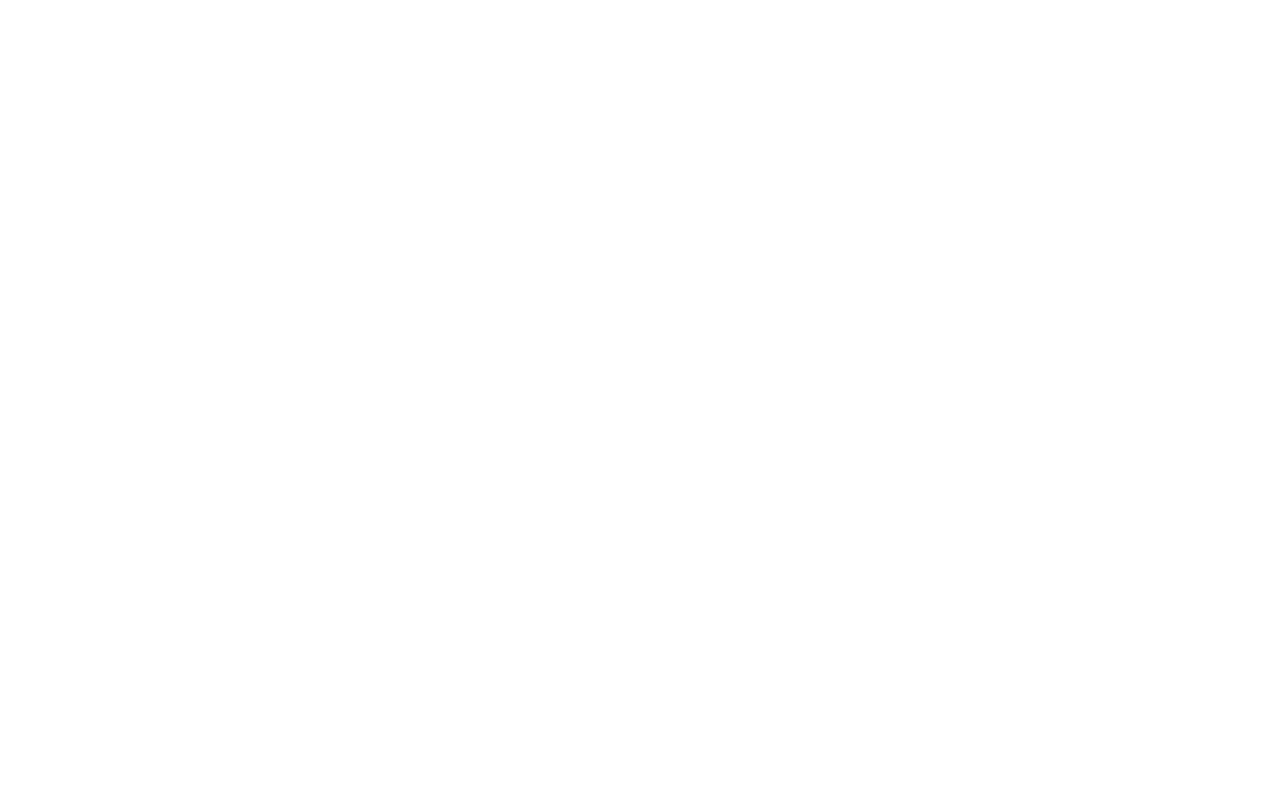
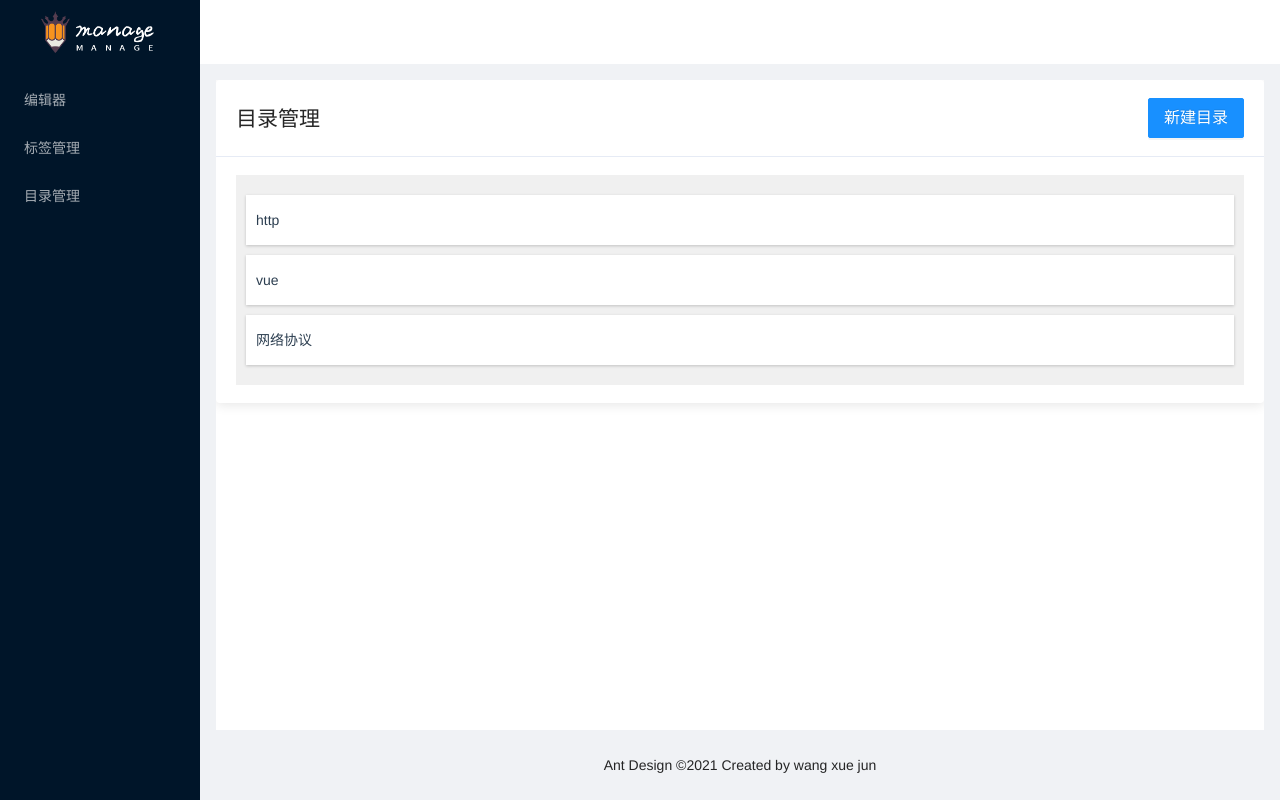
Before and after one commit to wangxuejun/Editor, a Vue app: page /admin/catalogue in a window 1280 px wide. Before the commit this address had no page. Built offline with nearby package versions, Linux system fonts and the light colour scheme; a small style sheet from the web is missing; what @kangc/v-md-editor would draw is missing.

Commit message:
feat(标签)：二级目录

```diff
--- a/public/index.html
+++ b/public/index.html
@@ -6,7 +6,7 @@
     <meta name="viewport" content="width=device-width,initial-scale=1.0">
     <link rel="icon" href="<%= BASE_URL %>favicon.ico">
     <title><%= htmlWebpackPlugin.options.title %></title>
-    <link rel="stylesheet" href="//at.alicdn.com/t/font_2673651_bhhzhmsgpn7.css">
+    <link rel="stylesheet" href="//at.alicdn.com/t/font_2673651_zpu063t5eqg.css">
     <script src="https://unpkg.com/vue@3.1.4/dist/<%= (process.env.NODE_ENV=== 'development'? 'vue.global.js': 'vue.runtime.global.prod.js') %>"></script>
     <script src="https://unpkg.com/vue-router@4.0.10/dist/<%= (process.env.NODE_ENV=== 'development'? 'vue-router.global.js': 'vue-router.global.prod.js') %>"></script>
   </head>
--- /dev/null
+++ b/src/pages/admin/catalogue/index.vue
@@ -0,0 +1,188 @@
+<template>
+  <div class="admin-page">
+    <div class="pannel">
+      <div class="title">
+        <h2>目录管理</h2>
+        <a-button type="primary" size="large" @click="addCatalogue()">新建目录</a-button>
+      </div>
+      <div class="content catalogue-content">
+        <div
+          class="catalogue-list"
+          :ref="
+            el => {
+              setRef(el, 'catalogueList')
+            }
+          "
+        >
+          <div
+            class="catalogue-item"
+            :class="{ 'item-level2': item.level === 2 }"
+            v-for="(item, index) in list"
+            :key="index"
+            @dblclick="editorCatalogue(index)"
+          >
+            <span v-if="item.statue === 'close'">{{ item.name }}</span>
+            <a-input
+              @blur="confirmCatalogue(index)"
+              @keydown.enter="getCurrentBlur"
+              v-if="item.statue === 'editor'"
+              v-model:value="item.name"
+            ></a-input>
+            <i class="flex1"></i>
+            <i
+              class="iconfont icon-add-folder"
+              @click="addTwoCatalogue(item, index)"
+              v-if="item.level !== 2"
+            ></i>
+            <i class="iconfont icon-delete" @click="deltCatalogue(item, index)"></i>
+          </div>
+        </div>
+      </div>
+    </div>
+  </div>
+</template>
+<script>
+import { nextTick, reactive, computed } from 'vue'
+import { Modal } from 'ant-design-vue'
+
+export default {
+  name: 'Note',
+  components: {},
+  data() {
+    return {}
+  },
+  created() {},
+  setup() {
+    // ref Dom
+    let myRef = reactive({})
+    let setRef = (el, name) => {
+      myRef[name] = el
+    }
+    // 使当前目录获取焦点
+    let getCurrentFocus = () => {
+      nextTick().then(() => {
+        myRef.catalogueList.getElementsByTagName('input')[0].focus()
+      })
+    }
+    // 使当前目录失去焦点
+    let getCurrentBlur = () => {
+      nextTick().then(() => {
+        myRef.catalogueList.getElementsByTagName('input')[0].blur()
+      })
+    }
+    // 我的目录列表
+    let catalogue = reactive([
+      { name: 'http', statue: 'close' },
+      { name: 'vue', statue: 'close' },
+      { name: '网络协议', statue: 'close' }
+    ])
+    let list = computed(() => {
+      let arr = []
+      catalogue.forEach(item => {
+        arr.push(item)
+        if (item.child && item.child.length > 0) {
+          item.child.forEach(child => {
+            arr.push(child)
+          })
+        }
+      })
+      return arr
+    })
+    // 添加目录
+    let addCatalogue = () => {
+      catalogue.push({ name: '请编辑目录名', statue: 'editor' })
+      getCurrentFocus()
+    }
+    // 添加二级目录
+    let addTwoCatalogue = (item, index) => {
+      if (!item.child) {
+        item.child = []
+      }
+      item.child.push({ name: '请编辑目录名', statue: 'editor', level: 2 })
+      console.log(index)
+    }
+    // 修改目录名称
+    let confirmCatalogue = index => {
+      catalogue[index].statue = 'close'
+    }
+    // 编辑目录
+    let editorCatalogue = index => {
+      catalogue[index].statue = 'editor'
+      getCurrentFocus()
+    }
+    // 删除目录
+    let deltCatalogue = (item, index) => {
+      Modal.confirm({
+        content: '确定删除目录【' + item.name + '】？',
+        onOk() {
+          catalogue.splice(index, 1)
+        }
+      })
+    }
+    return {
+      list,
+      setRef,
+      addCatalogue,
+      addTwoCatalogue,
+      confirmCatalogue,
+      editorCatalogue,
+      getCurrentBlur,
+      deltCatalogue
+    }
+  }
+}
+</script>
+<style scoped lang="scss">
+.admin-page {
+  width: 100%;
+  height: 100%;
+  overflow: scroll;
+}
+.pannel {
+  box-shadow: 0 2px 12px 0 rgb(0 0 0 / 10%);
+  border-radius: 4px;
+  .title {
+    padding: 18px 20px;
+    border-bottom: 1px solid #e6ebf5;
+    display: flex;
+    justify-content: space-between;
+    align-items: center;
+    h2 {
+      margin-bottom: 0;
+    }
+  }
+  .content {
+    padding: 18px 20px;
+  }
+  .catalogue-content {
+    .catalogue-list {
+      padding: 20px 10px;
+      background-color: rgb(240, 240, 240);
+      .catalogue-item {
+        display: flex;
+        align-items: center;
+        justify-content: space-between;
+        padding: 0 10px;
+        height: 50px;
+        box-shadow: rgb(0 0 0 / 20%) 0 1px 3px 0;
+        background-color: white;
+        margin-bottom: 10px;
+        &:last-child {
+          margin-bottom: 0;
+        }
+        &.item-level2 {
+          margin-left: 20px;
+        }
+        .iconfont {
+          margin-left: 20px;
+          cursor: pointer;
+        }
+        .flex1 {
+          flex: 1;
+          margin-right: 40px;
+        }
+      }
+    }
+  }
+}
+</style>
--- a/src/pages/admin/index.vue
+++ b/src/pages/admin/index.vue
@@ -11,11 +11,7 @@
           <img src="../../../public/img/logo.png" alt="" />
         </div>
         <a-menu theme="dark" mode="inline" v-model:selectedKeys="selectedKeys">
-          <a-menu-item
-            v-for="(item, index) in navs"
-            :key="index"
-            @click="jump(item)"
-          >
+          <a-menu-item v-for="(item, index) in navs" :key="index" @click="jump(item)">
             <span class="nav-text">{{ item.name }}</span>
           </a-menu-item>
         </a-menu>
@@ -58,8 +54,12 @@ export default defineComponent({
         path: '/admin/home'
       },
       {
-        name: '标签',
+        name: '标签管理',
         path: '/admin/tag'
+      },
+      {
+        name: '目录管理',
+        path: '/admin/catalogue'
       }
     ])
 
--- a/src/pages/admin/tag/index.vue
+++ b/src/pages/admin/tag/index.vue
@@ -1,11 +1,9 @@
 <template>
-  <div class="home-page">
+  <div class="admin-page">
     <div class="pannel">
       <div class="title">
         <h2>标签管理</h2>
-        <a-button type="primary" size="large" @click="addTag()"
-          >添加标签</a-button
-        >
+        <a-button type="primary" size="large" @click="addTag()">添加标签</a-button>
       </div>
       <div class="content tags-content">
         <div
@@ -24,38 +22,6 @@
         </div>
       </div>
     </div>
-    <div class="pannel">
-      <div class="title">
-        <h2>目录管理</h2>
-        <a-button type="primary" size="large" @click="addCatalogue()"
-          >新建目录</a-button
-        >
-      </div>
-      <div class="content catalogue-content">
-        <div
-          class="catalogue-list"
-          :ref="
-            el => {
-              setRef(el, 'catalogueList')
-            }
-          "
-        >
-          <div
-            class="catalogue-item"
-            v-for="(item, index) in catalogue"
-            :key="index"
-            @dblclick="editorCatalogue(index)"
-          >
-            <span v-if="item.statue === 'close'">{{ item.name }}</span>
-            <a-input
-              @blur="confirmCatalogue(index)"
-              v-if="item.statue === 'editor'"
-              v-model:value="item.name"
-            ></a-input>
-          </div>
-        </div>
-      </div>
-    </div>
   </div>
   <AddTag
     @handleOk="handleOk"
@@ -67,7 +33,7 @@
   ></AddTag>
 </template>
 <script>
-import { defineComponent, reactive, nextTick } from 'vue'
+import { defineComponent, reactive } from 'vue'
 import AddTag from './components/AddTag'
 import { Modal } from 'ant-design-vue'
 export default defineComponent({
@@ -114,53 +80,23 @@ export default defineComponent({
         tags.push(item)
       }
     }
-    // 使当前目录获取焦点
-    let getCurrentFocus = () => {
-      nextTick().then(() => {
-        myRef.catalogueList.getElementsByTagName('input')[0].focus()
-      })
-    }
-    // 我的目录列表
-    let catalogue = reactive([
-      { name: 'http', statue: 'close' },
-      { name: 'vue', statue: 'close' },
-      { name: '网络协议', statue: 'close' }
-    ])
-    // 添加目录
-    let addCatalogue = () => {
-      catalogue.push({ name: '请编辑目录名', statue: 'editor' })
-      getCurrentFocus()
-    }
-    // 修改目录名称
-    let confirmCatalogue = index => {
-      catalogue[index].statue = 'close'
-    }
-    let editorCatalogue = index => {
-      catalogue[index].statue = 'editor'
-      getCurrentFocus()
-    }
     return {
       tags,
       addTag,
       delTag,
       setRef,
-      handleOk,
-      catalogue,
-      addCatalogue,
-      confirmCatalogue,
-      editorCatalogue
+      handleOk
     }
   }
 })
 </script>
 <style scoped lang="scss">
-.home-page {
+.admin-page {
   width: 100%;
   height: 100%;
-  overflow-y: scroll;
+  overflow: scroll;
 }
 .pannel {
-  margin: 16px 16px 20px;
   box-shadow: 0 2px 12px 0 rgb(0 0 0 / 10%);
   border-radius: 4px;
   .title {
@@ -228,23 +164,5 @@ export default defineComponent({
       }
     }
   }
-  .catalogue-content {
-    .catalogue-list {
-      padding: 20px 10px;
-      background-color: rgb(240, 240, 240);
-      .catalogue-item {
-        display: flex;
-        align-items: center;
-        padding: 0 10px;
-        height: 50px;
-        box-shadow: rgb(0 0 0 / 20%) 0 1px 3px 0;
-        background-color: white;
-        margin-bottom: 10px;
-        &:last-child {
-          margin-bottom: 0;
-        }
-      }
-    }
-  }
 }
 </style>
--- a/src/router/index.js
+++ b/src/router/index.js
@@ -11,44 +11,40 @@ const routes = [
     // 登录页面
     path: '/login',
     name: 'Login',
-    component: () =>
-      import(/* webpackChunkName: "Login" */ '../pages/login/index')
+    component: () => import(/* webpackChunkName: "Login" */ '../pages/login/index')
   },
   {
     // 后台页面
     path: '/admin',
     name: 'Admin',
-    component: () =>
-      import(/* webpackChunkName: "Admin" */ '../pages/admin/index'),
+    component: () => import(/* webpackChunkName: "Admin" */ '../pages/admin/index'),
     redirect: '/admin/home',
     children: [
       {
         path: 'home',
         name: 'AdminHome',
-        component: () =>
-          import(
-            /* webpackChunkName: "AdminHome" */ '../pages/admin/home/index'
-          )
+        component: () => import(/* webpackChunkName: "AdminHome" */ '../pages/admin/home/index')
       },
       {
         path: 'tag',
         name: 'AdminTag',
+        component: () => import(/* webpackChunkName: "AdminTag" */ '../pages/admin/tag/index')
+      },
+      {
+        path: 'catalogue',
+        name: 'AdminCatalogue',
         component: () =>
-          import(/* webpackChunkName: "AdminTag" */ '../pages/admin/tag/index')
+          import(/* webpackChunkName: "AdminCatalogue" */ '../pages/admin/catalogue/index')
       },
       {
         path: 'note',
         name: 'AdminNote',
-        component: () =>
-          import(
-            /* webpackChunkName: "AdminNote" */ '../pages/admin/note/index'
-          )
+        component: () => import(/* webpackChunkName: "AdminNote" */ '../pages/admin/note/index')
       },
       {
         path: 'git',
         name: 'AdminGit',
-        component: () =>
-          import(/* webpackChunkName: "AdminGit" */ '../pages/admin/git/index')
+        component: () => import(/* webpackChunkName: "AdminGit" */ '../pages/admin/git/index')
       }
     ]
   }
```
